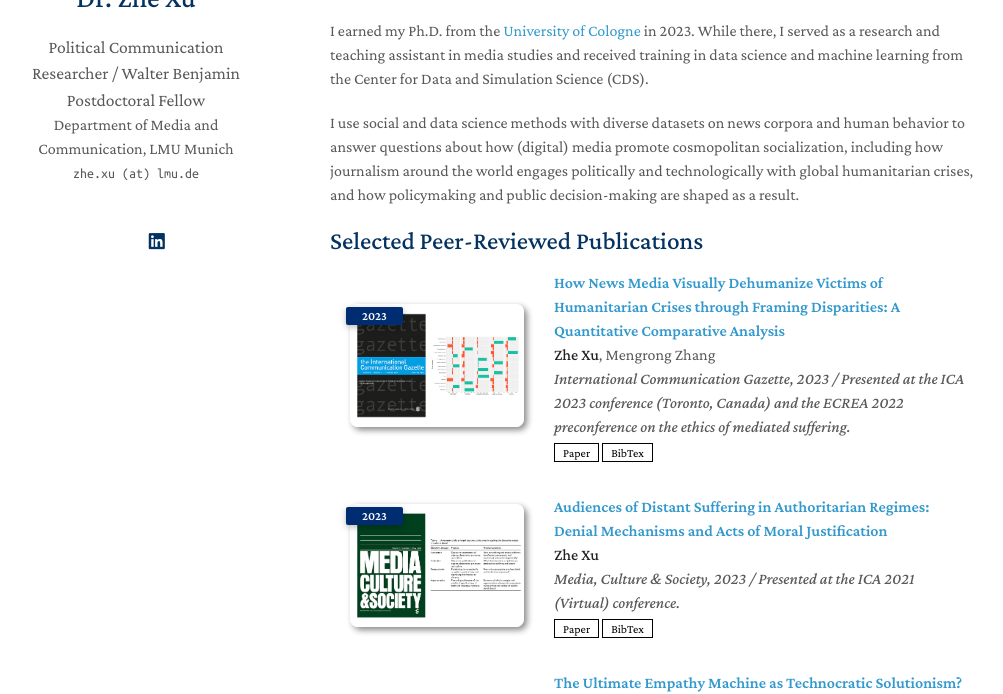
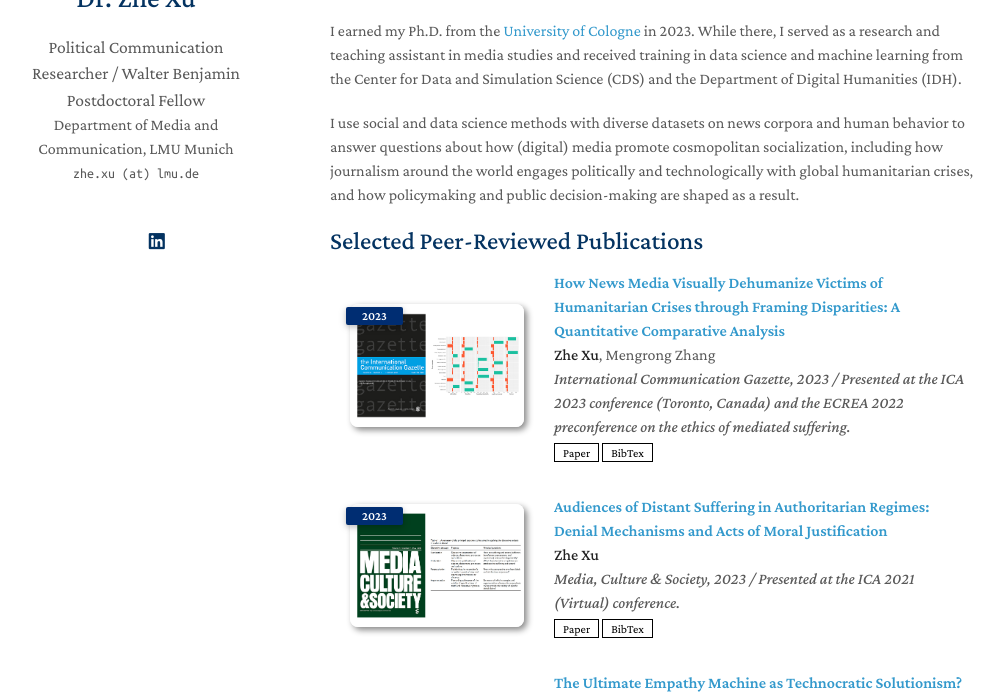
Before and after one commit to zhexuphd/home, a Jekyll site: the page built from index.md, in a window 1280 px wide and 900 px high, cut to the strip 206-900 px from the top of the window. Shown: the whole strip, without its empty margins (140-1143 px from the left). Built offline with Jekyll 4.4.1, drawn with Linux system fonts in a browser that asks for light colours; a style sheet for code colours, icons or effects is not loaded; our own code applies the rules of GitHub Pages for plain Markdown files.

Commit message:
Update index.md

```diff
--- a/index.md
+++ b/index.md
@@ -6,7 +6,7 @@ layout: homepage
 
 My name is Zhe Xu, and I'm a political communication researcher in the [Department of Media and Communication](https://www.ifkw.uni-muenchen.de/index.html) at [Ludwig Maximilian University of Munich](https://www.lmu.de/en/), working under the supervision of [Prof. Dr. Thomas Hanitzsch](https://www.ifkw.uni-muenchen.de/organisation/personen/professoren/hanitzsch_thomas/index.html) and [Prof. Dr. Neil Thurman](https://neilthurman.com/). In 2024, I was awarded a [Walter Benjamin grant](https://www.dfg.de/en/research-funding/funding-opportunities/programmes/individual/walter-benjamin) (€22,1430) by the German Research Foundation (DFG).
 
-I earned my Ph.D. from the [University of Cologne](https://www.uni-koeln.de/en/) in 2023. While there, I served as a research and teaching assistant in media studies and received training in data science and machine learning from the Center for Data and Simulation Science (CDS).
+I earned my Ph.D. from the [University of Cologne](https://www.uni-koeln.de/en/) in 2023. While there, I served as a research and teaching assistant in media studies and received training in data science and machine learning from the Center for Data and Simulation Science (CDS) and the Department of Digital Humanities (IDH).
 
 I use social and data science methods with diverse datasets on news corpora and human behavior to answer questions about how (digital) media promote cosmopolitan socialization, including how journalism around the world engages politically and technologically with global humanitarian crises, and how policymaking and public decision-making are shaped as a result.
 
```
